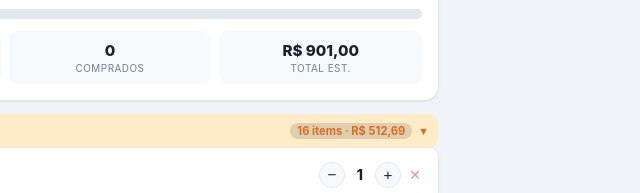
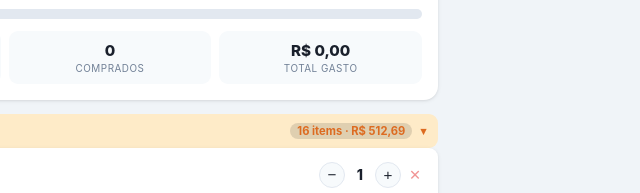
Before and after one commit to jeffstresming-beep/lista-compras, a plain HTML site: page index.html in a window 1280 px wide. Shown: the part 193-386 px from the top of the page, 530-1170 px from the left. Drawn offline with Linux system fonts and the light colour scheme.

Commit message:
Update index.html

```diff
--- a/index.html
+++ b/index.html
@@ -291,7 +291,7 @@ hr{border:none;border-top:1px solid var(--border);margin:14px 0}
       <div class="prog-stats">
         <div class="stat"><div class="stat-v" id="sPend">0</div><div class="stat-l">Pendentes</div></div>
         <div class="stat"><div class="stat-v" id="sDone">0</div><div class="stat-l">Comprados</div></div>
-        <div class="stat"><div class="stat-v" id="sTotal">R$0</div><div class="stat-l">Total Est.</div></div>
+        <div class="stat"><div class="stat-v" id="sTotal">R$0</div><div class="stat-l">Total Gasto</div></div>
       </div>
     </div>
     <div id="listaHTML"></div>
@@ -588,7 +588,7 @@ function renderLista(){
   const feitos=S.lista.filter(i=>i.comprado).length;
   const pend=total-feitos;
   const pct=total?Math.round(feitos/total*100):0;
-  const totalVal=S.lista.filter(i=>!i.comprado).reduce((s,i)=>s+i.price*i.qty,0);
+  const totalVal=S.lista.filter(i=>i.comprado).reduce((s,i)=>s+i.price*i.qty,0);
 
   document.getElementById('progCount').textContent=feitos+'/'+total;
   document.getElementById('progPct').textContent=pct+'%';
```
